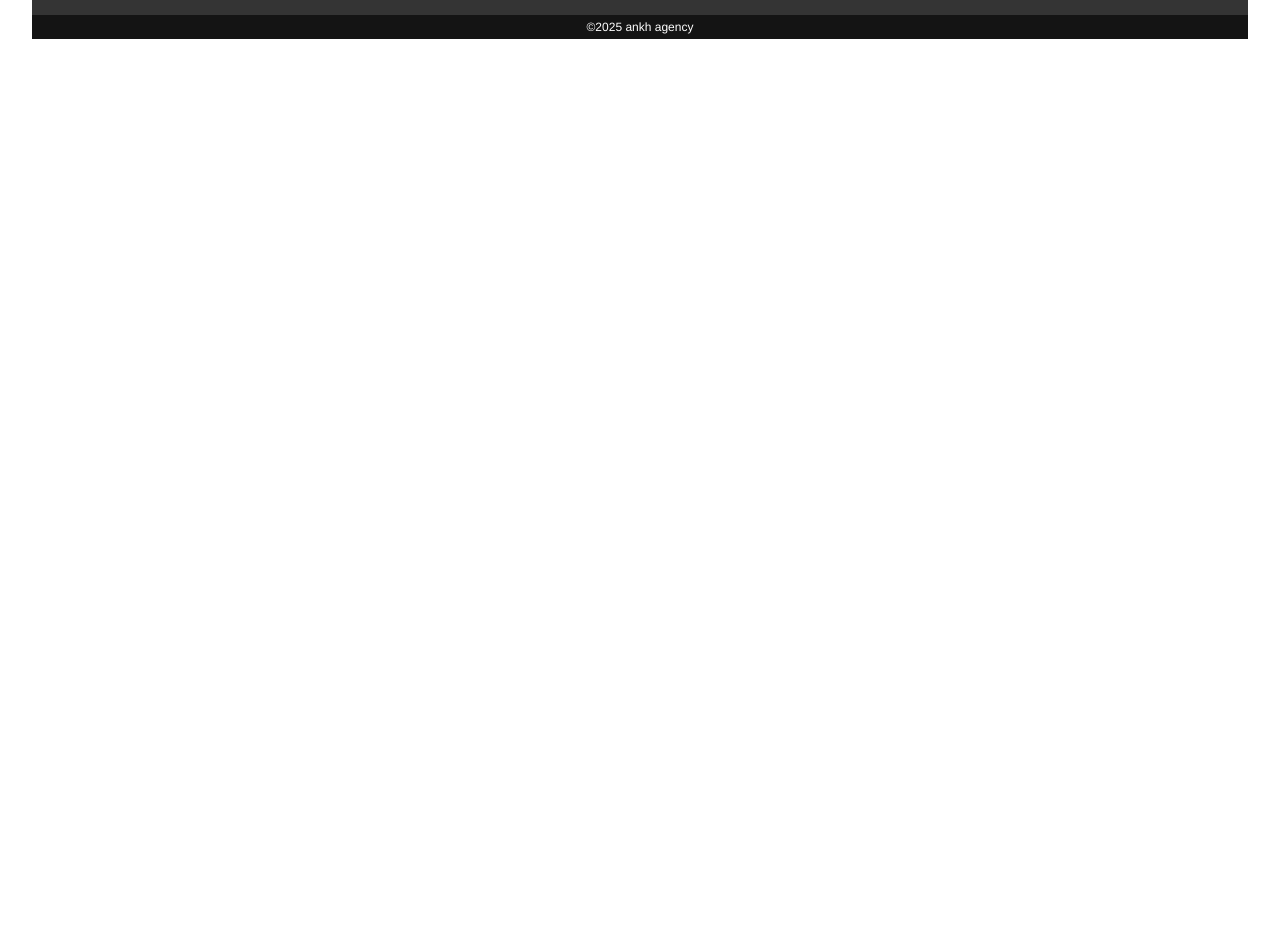
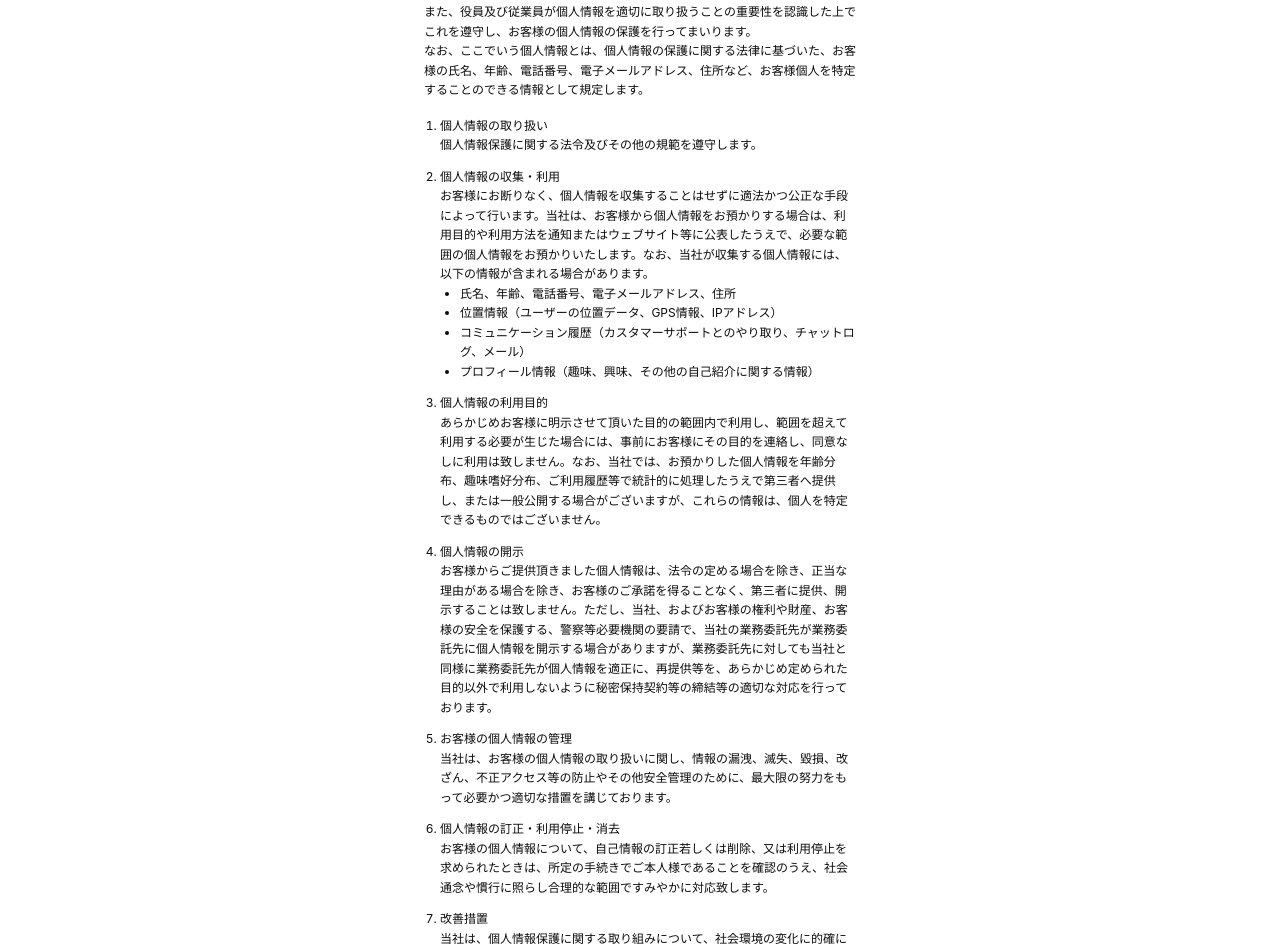
Before and after one commit to 0xsugarchan/Work, a React (Vite) app: page /privacy-policy in a window 1280 px wide. Shown: the part 149-1095 px from the top of the page. Before the commit the page ends 800 px from the top, so only its background shows below. Built offline with nearby package versions, Linux system fonts and the light colour scheme.

Commit message:
Add contents of Privacy Policy

```diff
--- a/src/screens/PrivacyPolicy.tsx
+++ b/src/screens/PrivacyPolicy.tsx
@@ -5,6 +5,62 @@ function PrivacyPolicy() {
   return (
     <div className="flex flex-col items-center">
       <Header title="プライバシーポリシー" />
+      <div className="w-full max-w-md bg-white p-2 text-[#0C0C0C] [font-family:'Inter',Helvetica] text-xs leading-relaxed text-left">
+        <p className="mb-4">
+          ankh（以下、当社）は、個人情報の取扱いについて個人情報保護方針を定めます。
+          <br />
+          また、役員及び従業員が個人情報を適切に取り扱うことの重要性を認識した上でこれを遵守し、お客様の個人情報の保護を行ってまいります。
+          <br />
+          なお、ここでいう個人情報とは、個人情報の保護に関する法律に基づいた、お客様の氏名、年齢、電話番号、電子メールアドレス、住所など、お客様個人を特定することのできる情報として規定します。
+        </p>
+        <ol className="list-decimal pl-4 space-y-3">
+          <li>
+            <b>個人情報の取り扱い</b>
+            <br />
+            個人情報保護に関する法令及びその他の規範を遵守します。
+          </li>
+          <li>
+            <b>個人情報の収集・利用</b>
+            <br />
+            お客様にお断りなく、個人情報を収集することはせずに適法かつ公正な手段によって行います。当社は、お客様から個人情報をお預かりする場合は、利用目的や利用方法を通知またはウェブサイト等に公表したうえで、必要な範囲の個人情報をお預かりいたします。なお、当社が収集する個人情報には、以下の情報が含まれる場合があります。
+            <ul className="list-disc pl-5">
+              <li>氏名、年齢、電話番号、電子メールアドレス、住所</li>
+              <li>位置情報（ユーザーの位置データ、GPS情報、IPアドレス）</li>
+              <li>
+                コミュニケーション履歴（カスタマーサポートとのやり取り、チャットログ、メール）
+              </li>
+              <li>
+                プロフィール情報（趣味、興味、その他の自己紹介に関する情報）
+              </li>
+            </ul>
+          </li>
+          <li>
+            <b>個人情報の利用目的</b>
+            <br />
+            あらかじめお客様に明示させて頂いた目的の範囲内で利用し、範囲を超えて利用する必要が生じた場合には、事前にお客様にその目的を連絡し、同意なしに利用は致しません。なお、当社では、お預かりした個人情報を年齢分布、趣味嗜好分布、ご利用履歴等で統計的に処理したうえで第三者へ提供し、または一般公開する場合がございますが、これらの情報は、個人を特定できるものではございません。
+          </li>
+          <li>
+            <b>個人情報の開示</b>
+            <br />
+            お客様からご提供頂きました個人情報は、法令の定める場合を除き、正当な理由がある場合を除き、お客様のご承諾を得ることなく、第三者に提供、開示することは致しません。ただし、当社、およびお客様の権利や財産、お客様の安全を保護する、警察等必要機関の要請で、当社の業務委託先が業務委託先に個人情報を開示する場合がありますが、業務委託先に対しても当社と同様に業務委託先が個人情報を適正に、再提供等を、あらかじめ定められた目的以外で利用しないように秘密保持契約等の締結等の適切な対応を行っております。
+          </li>
+          <li>
+            <b>お客様の個人情報の管理</b>
+            <br />
+            当社は、お客様の個人情報の取り扱いに関し、情報の漏洩、滅失、毀損、改ざん、不正アクセス等の防止やその他安全管理のために、最大限の努力をもって必要かつ適切な措置を講じております。
+          </li>
+          <li>
+            <b>個人情報の訂正・利用停止・消去</b>
+            <br />
+            お客様の個人情報について、自己情報の訂正若しくは削除、又は利用停止を求められたときは、所定の手続きでご本人様であることを確認のうえ、社会通念や慣行に照らし合理的な範囲ですみやかに対応致します。
+          </li>
+          <li>
+            <b>改善措置</b>
+            <br />
+            当社は、個人情報保護に関する取り組みについて、社会環境の変化に的確に対応するよう勤め、継続的に見直し、改善に努めます。
+          </li>
+        </ol>
+      </div>
       <Footer />
     </div>
   );
```
